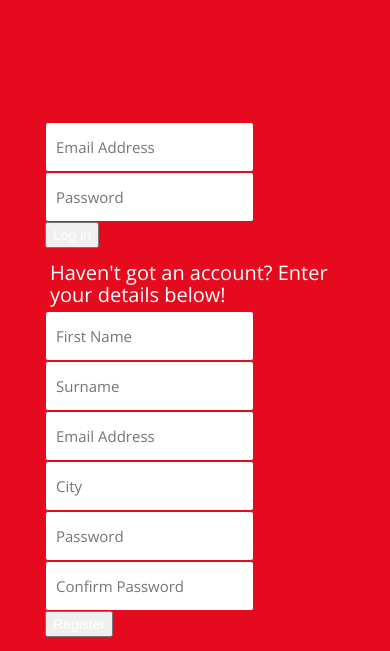
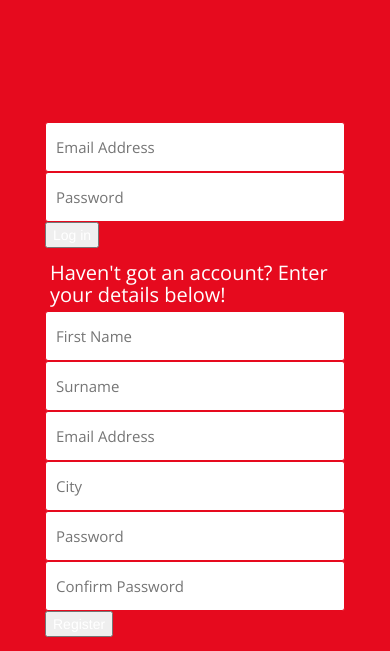
Before and after one commit to albionbrown/aiwtcv2, a CodeIgniter app: page / in a window 390 px wide. Shown: the part 329-980 px from the top of the page. Run offline with CodeIgniter, Linux system fonts and the light colour scheme; some libraries are stand-ins or nearby versions.

Commit message:
Added responsiveness

```diff
--- a/application/views/logintemplate.php
+++ b/application/views/logintemplate.php
@@ -83,7 +83,7 @@
 				<br>
 				<?php $email_data = array(
 		              'name'        => 'email',
-		              'class'       => 'input col-md-12',
+		              'class'       => 'input col-md-12 long',
 		              'placeholder' => 'Email Address'
 		            );
 
@@ -91,7 +91,7 @@
 				<br>
 				<?php $location_data = array(
 		              'name'        => 'location',
-		              'class'       => 'input col-md-12',
+		              'class'       => 'input col-md-12 long',
 		              'placeholder' => 'City'
 		            );
 
--- a/css/responsive.css
+++ b/css/responsive.css
@@ -12,3 +12,18 @@ body {
 	font-size: 2em;
 	z-index: 1;
 }
+
+.input {
+	width: 50%;
+	min-width: 150px;
+}
+
+.long {
+	width: 100%;
+}
+
+@media (max-width: 407px) {
+	.input {
+		width: 100% !important;
+	}
+}
```
